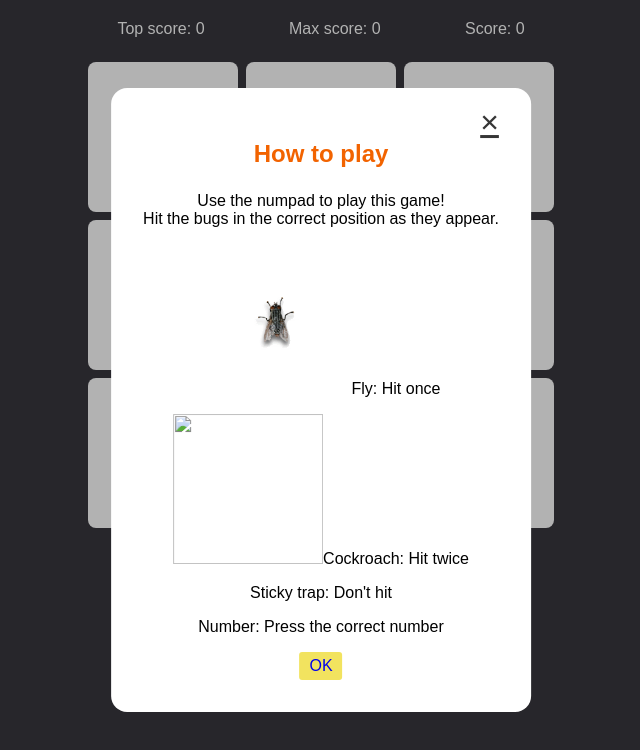
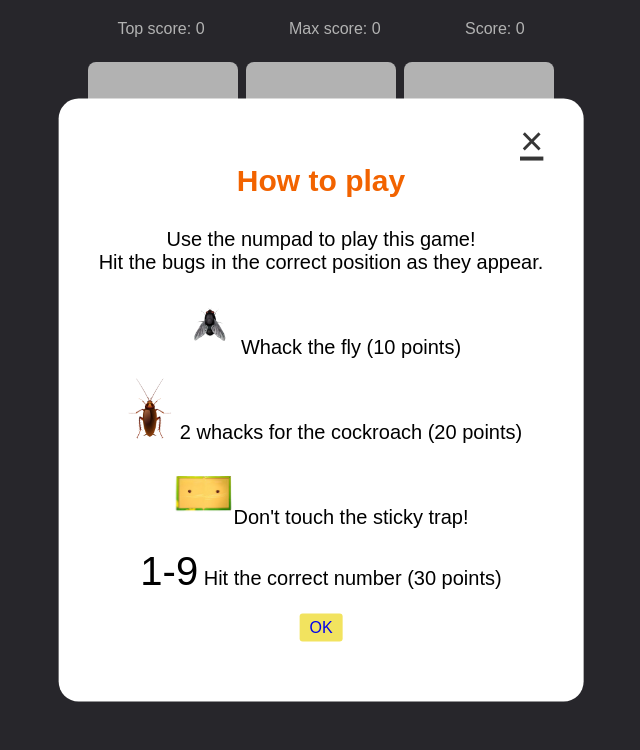
Before and after one commit to samywamy/piak-game, a plain HTML site: page index.html in a window 1280 px wide. Both pictures are taken after a click on the link "How to play". Shown: the whole page, without its empty margins (319-959 px from the left). Drawn offline with Linux system fonts and the light colour scheme.

Commit message:
added how to play

```diff
--- a/index.html
+++ b/index.html
@@ -8,8 +8,8 @@
 
 <body>
 	<div id="score-row">
-		<div class="scores" id="top-score">Top score: 1111</div>
-		<div class="scores" id="max-score">Max score: 1111</div>
+		<div class="scores" id="top-score"></div>
+		<div class="scores" id="max-score"></div>
 		<div class="scores" id="score-box"></div>
 	</div>
 
@@ -34,11 +34,11 @@
       <a href="#" class="modal-close">&times;</a>
       <h2 class="modal-heading">How to play</h2>
       	<p>Use the numpad to play this game!<br>Hit the bugs in the correct position as they appear.</p>
-      	<p><img src="./assets/fly.gif">Fly: Hit once</p>
-      	<p><img src="./assets/roach-icon.jpg">Cockroach: Hit twice</p>
-      	<p>Sticky trap: Don't hit</p>
-      	<p>Number: Press the correct number</p>
-      <button class="modal-button"><a href=#>OK</a></button>
+      	<p><img src="./assets/fly-icon.png">Whack the fly (10 points)</p>
+      	<p><img src="./assets/roach-icon.png">2 whacks for the cockroach (20 points)</p>
+      	<p><img src="./assets/trap.png">Don't touch the sticky trap!</p>
+      	<font style="font-size:40px;">1-9</font>   Hit the correct number (30 points)
+      <p><button class="modal-button"><a href=#>OK</a></button></p>
     </div>
 </div>
 
--- a/style.css
+++ b/style.css
@@ -87,6 +87,7 @@ img {
 	opacity: 0;
 	visibility: hidden;
 	transition: all .5s;
+	font-size: 20px;
 	}
 
 #modal:target {
@@ -134,3 +135,8 @@ img {
 	text-decoration: none;
 	color: #000000;
 }
+
+p img {
+	width: 60px;
+	height: 60px;
+}
```
Also changed, not shown: assets/fly-icon.png (added), assets/roach-icon.png (added), assets/trap.png (added).
